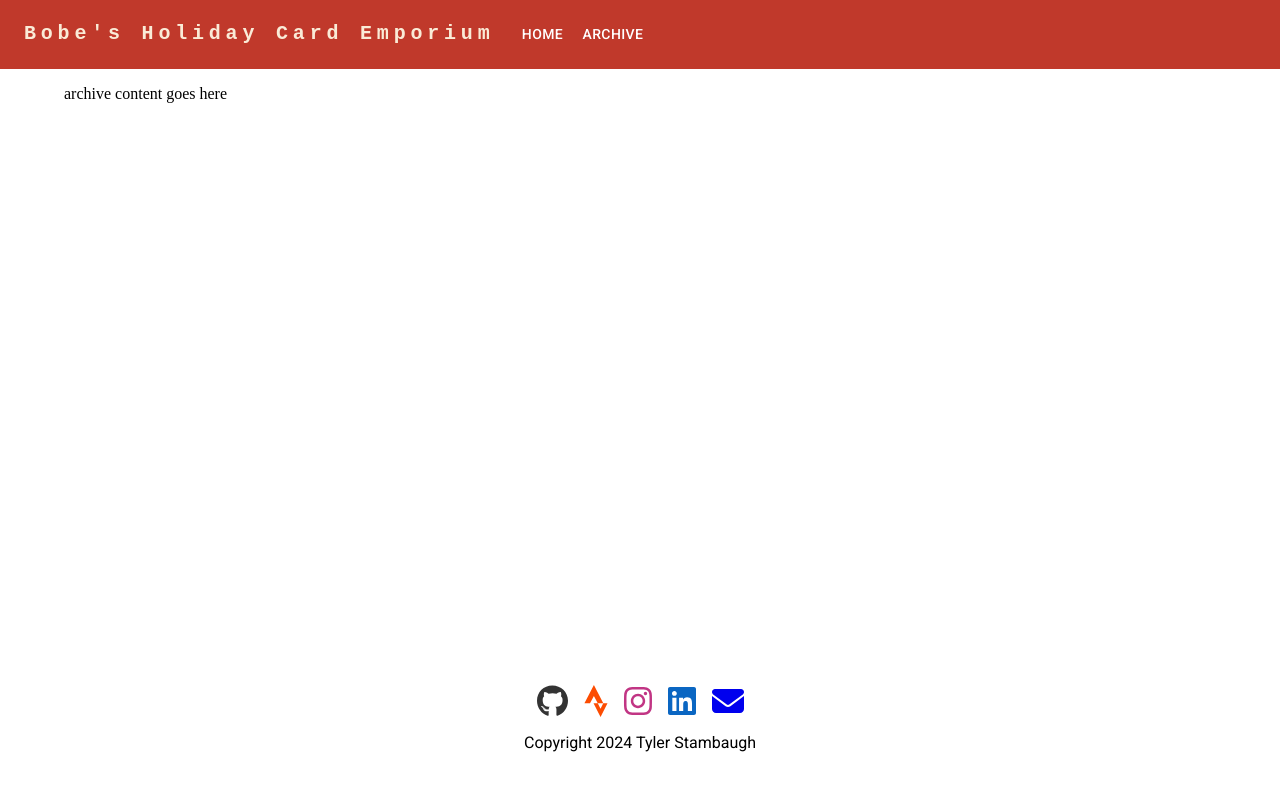
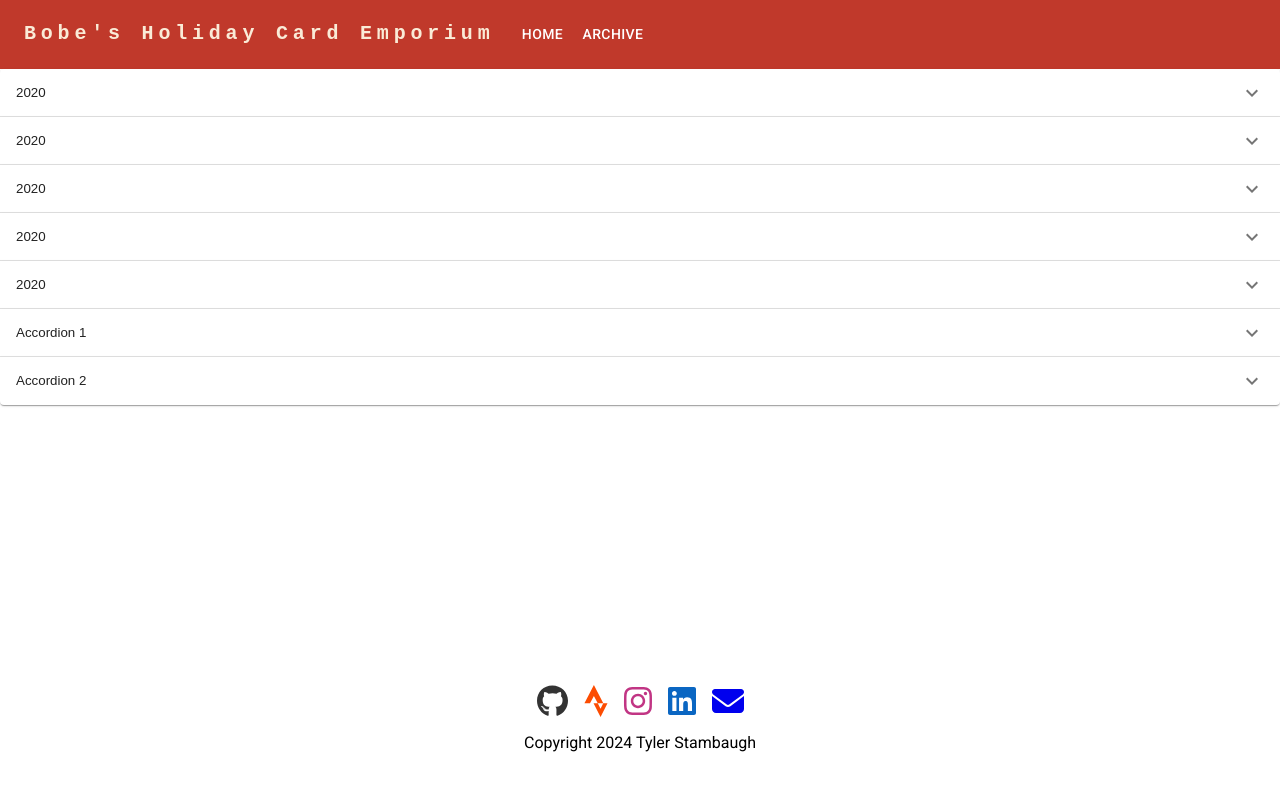
Before and after one commit to tylerstambaugh/holiday-card-site, a React (Vite) app: page /archive in a window 1280 px wide. Shown: the top 790 px of the page. Built offline with nearby package versions, Linux system fonts and the light colour scheme.

Commit message:
putting in accordion in archive

```diff
--- a/package.json
+++ b/package.json
@@ -24,14 +24,15 @@
   },
   "devDependencies": {
     "@eslint/js": "^9.11.1",
-    "@types/react": "^18.3.10",
+    "@types/node": "^22.7.9",
+    "@types/react": "^18.3.12",
     "@types/react-dom": "^18.3.0",
     "@vitejs/plugin-react": "^4.3.2",
     "eslint": "^9.11.1",
     "eslint-plugin-react-hooks": "^5.1.0-rc.0",
     "eslint-plugin-react-refresh": "^0.4.12",
     "globals": "^15.9.0",
-    "typescript": "^5.5.3",
+    "typescript": "^5.6.3",
     "typescript-eslint": "^8.7.0",
     "vite": "^5.4.8"
   }
--- a/src/components/header.tsx
+++ b/src/components/header.tsx
@@ -5,6 +5,7 @@ import "../App.css"
 import { useNavigate } from "react-router-dom";
 
 const pages = [{name: 'Home', route:'/'}, {name: 'Archive', route:'/archive'}];
+
 
 export const Header = () => {
     const navigate = useNavigate();
--- a/src/main.tsx
+++ b/src/main.tsx
@@ -5,7 +5,7 @@ import './App.css'
 import { Home } from './pages/home'
 import { Header } from './components/header'
 import { Footer } from './components/footer';
-import { Archive } from './pages/archive';
+import { Archive } from './pages/archive'
 
 
 const container = document.getElementById('root');
--- a/src/pages/archive.tsx
+++ b/src/pages/archive.tsx
@@ -1,11 +1,91 @@
-import { Container } from "@mui/material"
+import { Accordion, AccordionDetails, AccordionSummary } from "@mui/material"
 import React from "react"
+import ExpandMoreIcon from '@mui/icons-material/ExpandMore';
 
+
+type ArchiveItem = {
+    photoFrontPath: string;
+    photoBackPath: string;
+    year: number;
+}
 export const Archive: React.FC = () => {
+
+    const archiveItems: ArchiveItem[] = [
+        {
+            photoFrontPath: "asdf",
+            photoBackPath: "asdf",
+            year: 2020
+        },
+        {
+            photoFrontPath: "asdf",
+            photoBackPath: "asdf",
+            year: 2020
+        },
+        {
+            photoFrontPath: "asdf",
+            photoBackPath: "asdf",
+            year: 2020
+        },
+        {
+            photoFrontPath: "asdf",
+            photoBackPath: "asdf",
+            year: 2020
+        },
+        {
+            photoFrontPath: "asdf",
+            photoBackPath: "asdf",
+            year: 2020
+        },
+    ]
+
     return (
-        <Container>
-        <p>archive content goes here</p>
-        </Container>
+        <div>
+
+            {archiveItems.map((item: ArchiveItem, index) => (
+
+            <Accordion key={index}>
+                <AccordionSummary
+                    expandIcon={<ExpandMoreIcon />}
+                    aria-controls="panel1-content"
+                    id={`panel${index}-header`}
+                >
+                   {item.year}
+                </AccordionSummary>
+                <AccordionDetails>
+                    Lorem ipsum dolor sit amet, consectetur adipiscing elit. Suspendisse
+                    malesuada lacus ex, sit amet blandit leo lobortis eget.
+                </AccordionDetails>
+            </Accordion>
+            )
+            )}
+            <Accordion>
+                <AccordionSummary
+                    expandIcon={<ExpandMoreIcon />}
+                    aria-controls="panel1-content"
+                    id="panel1-header"
+                >
+                    Accordion 1
+                </AccordionSummary>
+                <AccordionDetails>
+                    Lorem ipsum dolor sit amet, consectetur adipiscing elit. Suspendisse
+                    malesuada lacus ex, sit amet blandit leo lobortis eget.
+                </AccordionDetails>
+            </Accordion>
+            <Accordion>
+                <AccordionSummary
+                    expandIcon={<ExpandMoreIcon />}
+                    aria-controls="panel2-content"
+                    id="panel2-header"
+                >
+                    Accordion 2
+                </AccordionSummary>
+                <AccordionDetails>
+                    Lorem ipsum dolor sit amet, consectetur adipiscing elit. Suspendisse
+                    malesuada lacus ex, sit amet blandit leo lobortis eget.
+                </AccordionDetails>
+            </Accordion>
+
+        </div>
     )
 
 }
--- a/src/pages/home.tsx
+++ b/src/pages/home.tsx
@@ -9,7 +9,7 @@ export const Home: React.FC = () => {
 
             <h3 className='text-center' >
 
-            2024 Year In Review
+                2024 Year In Review
             </h3>
             <p>It's been another fantastic year and it flew by quicker than the last. I started a new job in April with
                 <Link href={"http://www.redroverk12.com"} target={"_blank"}>
@@ -29,6 +29,8 @@ export const Home: React.FC = () => {
                 </Link>
                 They say time heals all wounds and that is proving to be the case. Cindy and I continue to adventure around central Indiana exploring all the sceneries and little towns by bike.
             </p>
+            <p>Thanks for stopping by and catching up. We hope you enjoy the cards as much as we like coming up with them and creating them.  </p>
+            <p>Until next year, Tyler, Cindy, Boone</p>
 
         </Card>
     )
```
Also changed, not shown: 1 other file (tests, documents, lock files or other folders).
